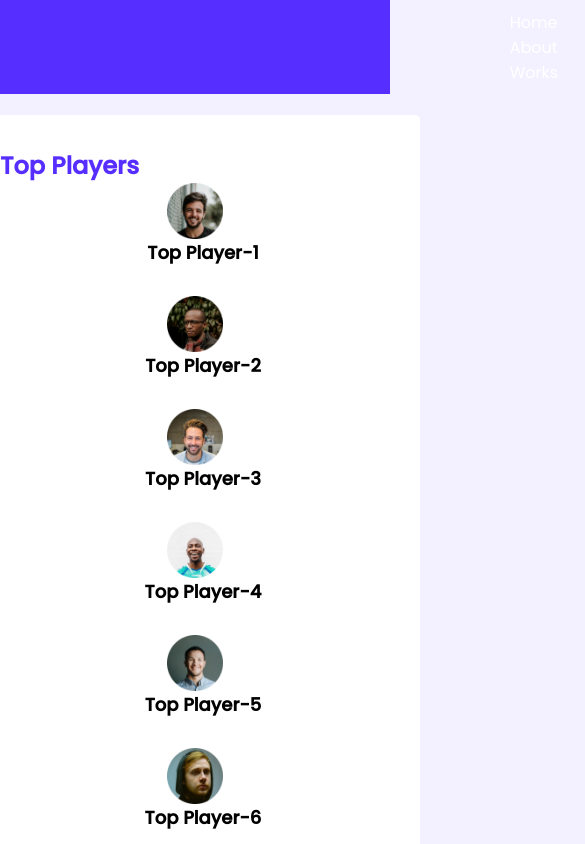
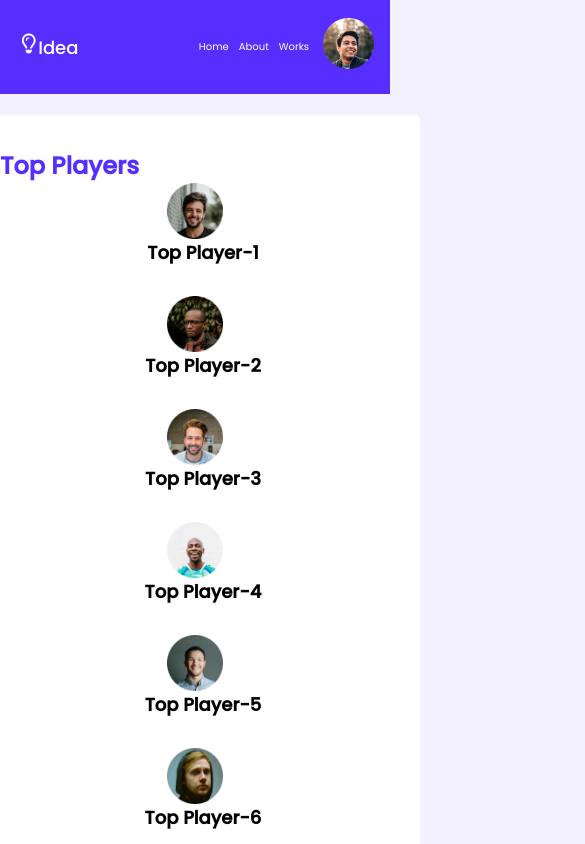
Before and after one commit to ahmedullah12/leader-board-css3, a plain HTML site: page index.html in a window 390 px wide. Shown: the top 844 px of the page, 585 px wide, since content can reach past the window. Drawn offline with Linux system fonts and the light colour scheme.

Commit message:
mobile responsive added

```diff
--- a/styles/style.css
+++ b/styles/style.css
@@ -38,6 +38,7 @@ header{
     font-weight: 400;
     font-size: 16px;
 }
+
 main{
     display: flex;
     flex-direction: column;
@@ -154,8 +155,28 @@ hr{
 /* Media Queries */
 /* Mobile Devices */
 @media only screen and (max-width: 688px) {
-    header{
-        width: 100%;
+    .fa-lightbulb{
+        font-size: 20px;
+        margin-right: 2px;
+    }
+    .head-title{
+        display: flex;
+        margin-left: 5px;
+    }
+    .head-menu{
+        margin-left: 10vh;
+        display: grid;
+        grid-template-columns: 40px 40px 40px;
+        padding-right: 40px;
+
+    }
+    .head-menu a{
+        font-size: 10px;
+    }
+
+    .idea{
+        font-weight: 500;
+        font-size: 18px;
     }
     .container{
         width: 100%;
```
